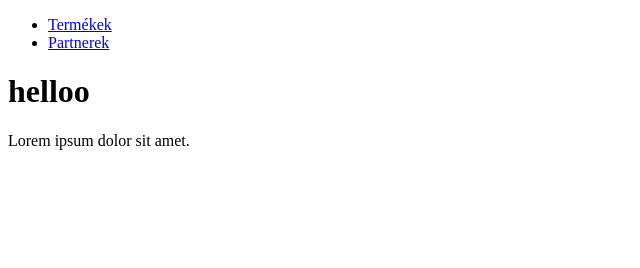
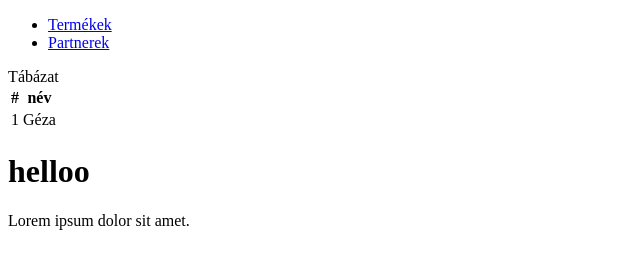
Before and after one commit to haribomaci/app02, a website: page index.html in a window 1280 px wide. Shown: the whole page, without its empty margins (0-640 px from the left). Drawn offline with Linux system fonts and the light colour scheme.

Commit message:
Táblázat hozzáadva

```diff
--- a/index.html
+++ b/index.html
@@ -18,6 +18,26 @@
             </li>
         </ul>
     </nav>
+    <table summery="Zöld zrt dolg.">
+        <caption>Tábázat</caption>
+        <tr>
+            <th>
+                #
+            </th>
+            <th>
+                név
+            </th>
+        </tr>
+        <tr>
+            <td>
+                1
+            </td>
+            <td>
+                Géza
+            </td>
+        </tr>
+
+    </table>
     <h1>helloo</h1>
     <p>Lorem ipsum dolor sit amet.</p>
 
```
